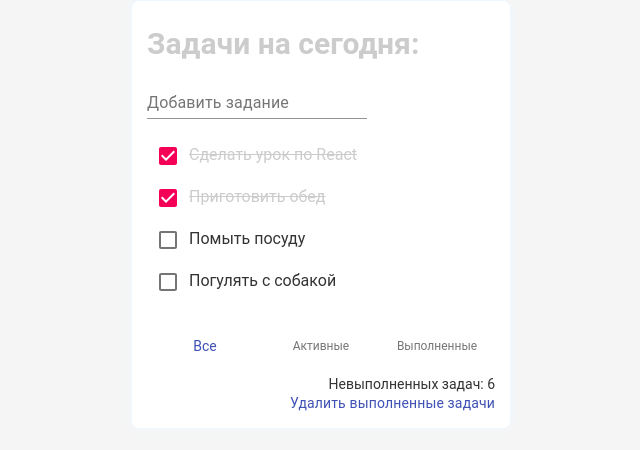
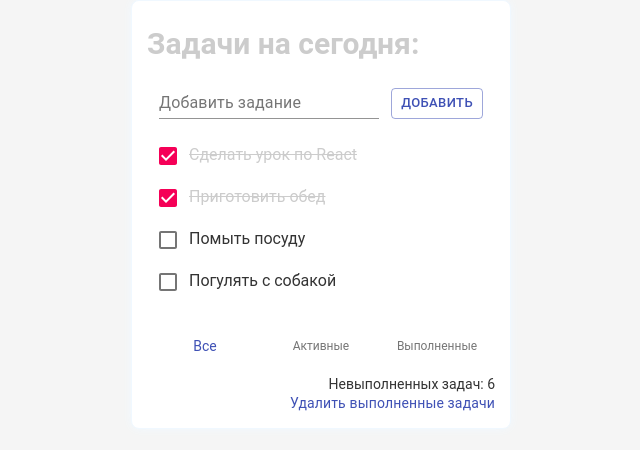
Before and after one commit to agatta17/Todo-App, a React (Create React App) app: page / in a window 1280 px wide. Shown: the top 450 px of the page, without its empty margins (319-959 px from the left). Built offline with nearby package versions, Linux system fonts and the light colour scheme.

Commit message:
implement adding tasks

```diff
--- a/src/components/App/App.js
+++ b/src/components/App/App.js
@@ -47,11 +47,23 @@ class App extends React.Component {
     this.setState({items: newItemList});
     };
 
+  onClickAdd = value => this.setState(state => ({
+    items: [
+      ...state.items,
+      {
+        value,
+        isDone: false,
+        id: state.count + 1
+      }
+    ],
+    count: state.count + 1
+  }));
+
   render() {
   	return (
       <div className={styles.wrap}>
         <h1 className={styles.title}>Задачи на сегодня:</h1>
-        <InputItem />
+        <InputItem onClickAdd={this.onClickAdd} />
         <ItemList items={this.state.items} onClickDone={this.onClickDone} onClickDelete={this.onClickDelete} />
         <Footer count={this.state.count} />
       </div>);
--- a/src/components/InputItem/InputItem.js
+++ b/src/components/InputItem/InputItem.js
@@ -1,10 +1,59 @@
 import React from 'react';
 import TextField from '@material-ui/core/TextField';
+import Button from '@material-ui/core/Button';
+import styles from './InputItem.module.css';
 
 class InputItem extends React.Component {
+	state = {
+		inputValue: '',
+		label: "Добавить задание",
+    id: "standard-basic",
+    error: false
+
+	};
+
+	onButtonClick = () => {
+		this.setState({
+			inputValue: ''
+		});
+		if (this.state.inputValue !== '') {
+			this.props.onClickAdd(this.state.inputValue);
+			this.setState({
+				label: "Добавить задание",
+		    id: "standard-basic",
+		    error: false
+			})
+		} else {
+				this.setState({
+			    error: true,
+			    id: "standard-error-helper-text",
+			    label: "Введите задание!",
+				})
+			}
+	}
+
   render() {
     return (
-      <div><TextField label="Добавить задание" id="standard-basic"  /></div>);
+      <div className={styles.wrap}>
+	      <TextField
+		      error={this.state.error}
+	        label={this.state.label}
+	        id={this.state.id}
+	        value={this.state.inputValue}
+	        onChange={event => {
+	        	this.setState({inputValue: event.target.value.toUpperCase()})
+	        }}
+	      />
+	      <Button
+	        variant="outlined"
+	        color="primary"
+	        size="small"
+	        onClick={this.onButtonClick}
+	      >
+	      	Добавить
+	      </Button>
+      </div>
+      );
   }
 }
 
--- /dev/null
+++ b/src/components/InputItem/InputItem.module.css
@@ -0,0 +1,5 @@
+.wrap {
+  display: flex;
+  align-items: flex-end;
+  justify-content: space-evenly;
+}
--- a/src/components/Item/Item.js
+++ b/src/components/Item/Item.js
@@ -9,7 +9,7 @@ const Item = ({value, isDone, onClickDone, id, onClickDelete}) => (<div classNam
 		[styles.item]: true,
 		[styles.done]: isDone
 	})
-}>
+	}>
 	  <Checkbox
 	    checked={isDone ? "checked" : ""}
 	    onClick={ () => onClickDone(id) }
--- a/src/components/Item/Item.module.css
+++ b/src/components/Item/Item.module.css
@@ -14,11 +14,9 @@
   left: 92%;
   top: 8px;
 }
-.item:hover {
-  cursor: pointer;
-}
 .item:hover .deleteitem{
   display: block;
+  cursor: pointer;
 }
 .done {
   color: #ccc;
--- a/src/components/ItemList/ItemList.js
+++ b/src/components/ItemList/ItemList.js
@@ -3,7 +3,7 @@ import Item from '../Item/Item';
 import styles from './ItemList.module.css';
 
 const ItemList = ({items, onClickDone, onClickDelete}) => (<ul className={styles.itemlist}>
-  {items.map(item => <li key={item.value}>
+  {items.map(item => <li key={item.id}>
 		<Item
 		  value={item.value}
 		  isDone={item.isDone}
```
Also changed, not shown: src/components/App/App.css (deleted, +0 -9 lines). Lines whose indentation alone changed are shown as unchanged.
